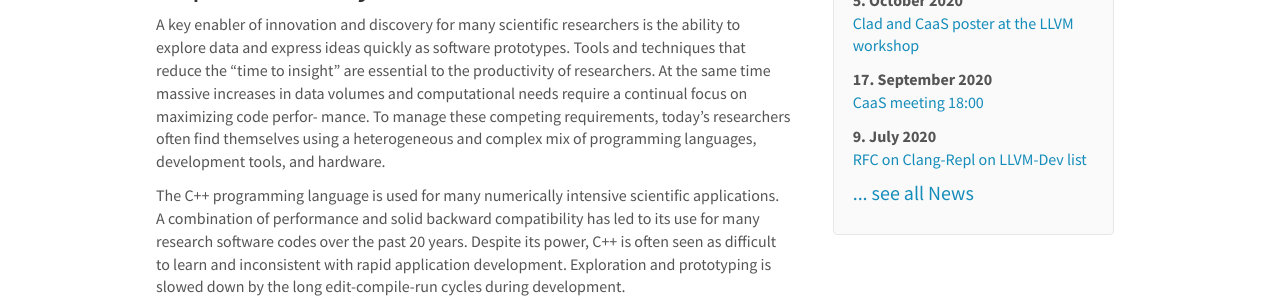
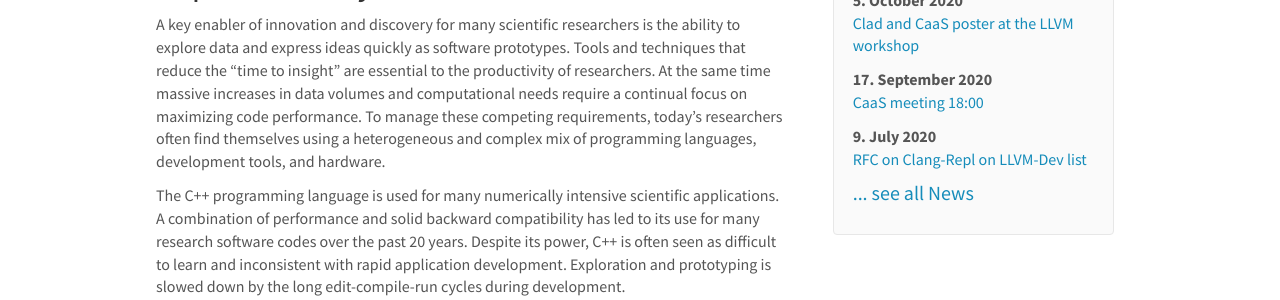
Before and after one commit to vgvassilev/clad, a Jekyll site: the page built from _pages/home.md, in a window 1280 px wide and 1036 px high. Shown: the part 202-502 px from the top of the window. Built offline with Jekyll 4.4.1, drawn with Linux system fonts in a browser that asks for light colours; nearby versions of some CDN libraries.

Commit message:
fix extra -

```diff
--- a/_pages/home.md
+++ b/_pages/home.md
@@ -7,7 +7,7 @@ permalink: /
 ---
 
 
-A key enabler of innovation and discovery for many scientific researchers is the ability to explore data and express ideas quickly as software prototypes. Tools and techniques that reduce the “time to insight” are essential to the productivity of researchers. At the same time massive increases in data volumes and computational needs require a continual focus on maximizing code perfor- mance. To manage these competing requirements, today’s researchers often find themselves using a heterogeneous and complex mix of programming languages, development tools, and hardware.
+A key enabler of innovation and discovery for many scientific researchers is the ability to explore data and express ideas quickly as software prototypes. Tools and techniques that reduce the “time to insight” are essential to the productivity of researchers. At the same time massive increases in data volumes and computational needs require a continual focus on maximizing code performance. To manage these competing requirements, today’s researchers often find themselves using a heterogeneous and complex mix of programming languages, development tools, and hardware.
 
 The C++ programming language is used for many numerically intensive scientific applications. A combination of performance and solid backward compatibility has led to its use for many research software codes over the past 20 years. Despite its power, C++ is often seen as difficult to learn and inconsistent with rapid application development. Exploration and prototyping is slowed down by the long edit-compile-run cycles during development.
 
```
